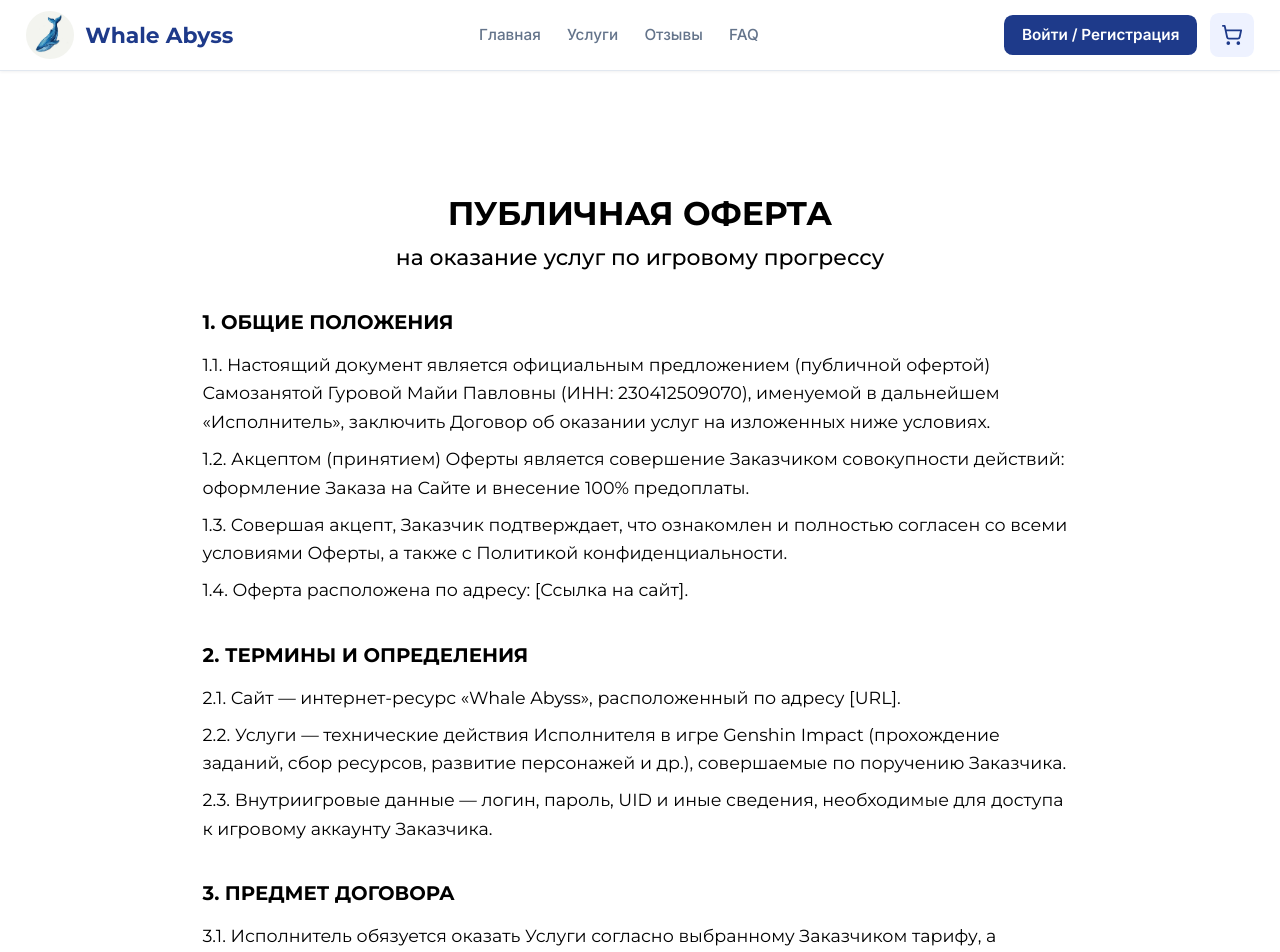
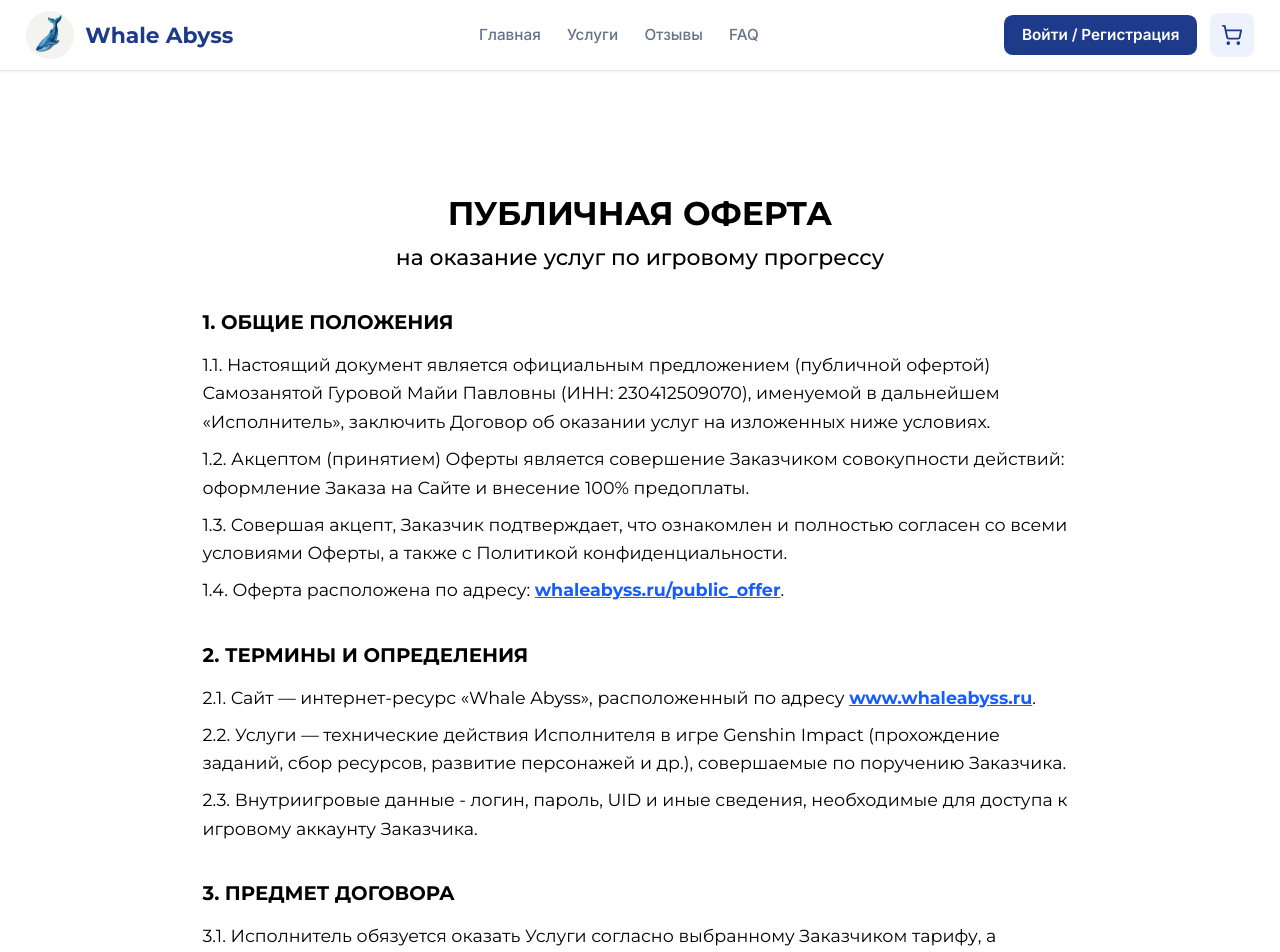
Before and after one commit to adilzhanY/whaleabyss, a Next.js app: page /public_offer in a window 1280 px wide. Shown: the top 952 px of the page. Built offline with nearby package versions, Linux system fonts and the light colour scheme.

Commit message:
update public offer

```diff
--- a/app/public_offer/page.tsx
+++ b/app/public_offer/page.tsx
@@ -25,16 +25,16 @@ export default function PublicOfferPage() {
                 <p>1.1. Настоящий документ является официальным предложением (публичной офертой) Самозанятой Гуровой Майи Павловны (ИНН: 230412509070), именуемой в дальнейшем «Исполнитель», заключить Договор об оказании услуг на изложенных ниже условиях.</p>
                 <p>1.2. Акцептом (принятием) Оферты является совершение Заказчиком совокупности действий: оформление Заказа на Сайте и внесение 100% предоплаты.</p>
                 <p>1.3. Совершая акцепт, Заказчик подтверждает, что ознакомлен и полностью согласен со всеми условиями Оферты, а также с Политикой конфиденциальности.</p>
-                <p>1.4. Оферта расположена по адресу: [Ссылка на сайт].</p>
+                <p>1.4. Оферта расположена по адресу: <a href="https://whaleabyss.ru/public_offer" target="_blank" rel="noopener noreferrer" className="font-bold underline text-blue-600 hover:text-blue-800 transition-colors">whaleabyss.ru/public_offer</a>.</p>
               </div>
             </section>
 
             <section>
               <h2 className="text-lg font-bold mb-3 text-black">2. ТЕРМИНЫ И ОПРЕДЕЛЕНИЯ</h2>
               <div className="space-y-2 text-black">
-                <p>2.1. Сайт — интернет-ресурс «Whale Abyss», расположенный по адресу [URL].</p>
+                <p>2.1. Сайт — интернет-ресурс «Whale Abyss», расположенный по адресу <a href="https://www.whaleabyss.ru" target="_blank" rel="noopener noreferrer" className="font-bold underline text-blue-600 hover:text-blue-800 transition-colors">www.whaleabyss.ru</a>.</p>
                 <p>2.2. Услуги — технические действия Исполнителя в игре Genshin Impact (прохождение заданий, сбор ресурсов, развитие персонажей и др.), совершаемые по поручению Заказчика.</p>
-                <p>2.3. Внутриигровые данные — логин, пароль, UID и иные сведения, необходимые для доступа к игровому аккаунту Заказчика.</p>
+                <p>2.3. Внутриигровые данные - логин, пароль, UID и иные сведения, необходимые для доступа к игровому аккаунту Заказчика.</p>
               </div>
             </section>
 
```
